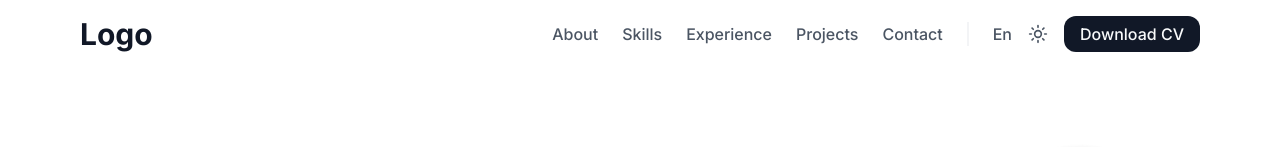
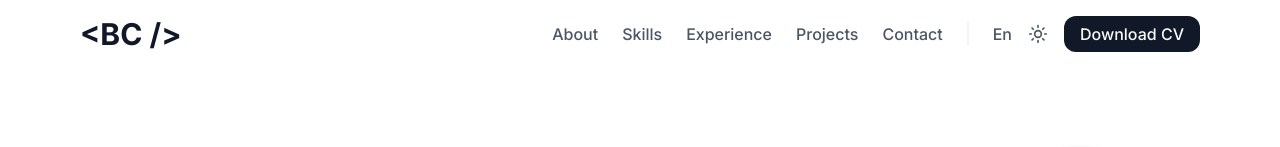
Before and after one commit to BrunoCason/portfolio, a Next.js app: page / in a window 1280 px wide. Shown: the top 147 px of the page. Built offline with nearby package versions, Linux system fonts and the light colour scheme.

Commit message:
fix: adjusting logo

```diff
--- a/src/components/layout/Header.tsx
+++ b/src/components/layout/Header.tsx
@@ -78,6 +78,10 @@ const Header = () => {
     }
   };
 
+  const handleScrollToTop = () => {
+    window.scrollTo({ top: 0, behavior: "smooth" });
+  };
+
   return (
     <>
       <header
@@ -86,7 +90,12 @@ const Header = () => {
         }`}
       >
         <div className="max-w-7xl w-full mx-auto flex justify-between items-center">
-          <p className="font-bold text-3xl text-gray-900">Logo</p>
+          <p
+            onClick={handleScrollToTop}
+            className="font-bold text-3xl text-gray-900 cursor-pointer"
+          >
+            {"<BC />"}
+          </p>
           <nav className="flex items-center gap-6">
             <ul className="flex list-none items-center gap-6 text-gray-600 dark:text-gray-400">
               {navLinks[language].map((link, index) => (
@@ -149,7 +158,12 @@ const Header = () => {
           isScrolled ? "shadow-md" : ""
         }`}
       >
-        <p className="font-bold text-3xl text-gray-900">Logo</p>
+        <p
+          onClick={handleScrollToTop}
+          className="font-bold text-3xl text-gray-900 cursor-pointer"
+        >
+          {"<BC />"}
+        </p>
         <button onClick={toggleSidebar} aria-label="Open Menu">
           <Menu className="w-6 h-6 text-gray-600 dark:text-gray-400" />
         </button>
--- a/src/components/layout/SideMenu.tsx
+++ b/src/components/layout/SideMenu.tsx
@@ -1,4 +1,9 @@
-import { navLinks, cv, switchLanguage, switchTheme } from "@/locales/header/header";
+import {
+  navLinks,
+  cv,
+  switchLanguage,
+  switchTheme,
+} from "@/locales/header/header";
 import { Moon, Sun, X } from "lucide-react";
 import { useTheme } from "@/context/ThemeProvider";
 import { useLanguage } from "@/context/LanguageContext";
@@ -71,13 +76,12 @@ const SideMenu = ({ isOpen, onClose }: SideMenuProps) => {
         <nav className="flex flex-col gap-4 p-4">
           <ul className="flex flex-col gap-4 text-gray-600 dark:text-gray-400 transition-colors duration-500 ease-in-out">
             {navLinks[language].map((link, index) => (
-              <li key={index} className="font-medium text-base">
-                <button
-                    onClick={() => handleScrollToSection(link.href.slice(1))}
-                    className="cursor-pointer"
-                  >
-                    {link.label}
-                  </button>
+              <li
+                key={index}
+                onClick={() => handleScrollToSection(link.href.slice(1))}
+                className="font-medium text-base cursor-pointer"
+              >
+                <button>{link.label}</button>
               </li>
             ))}
           </ul>
```
